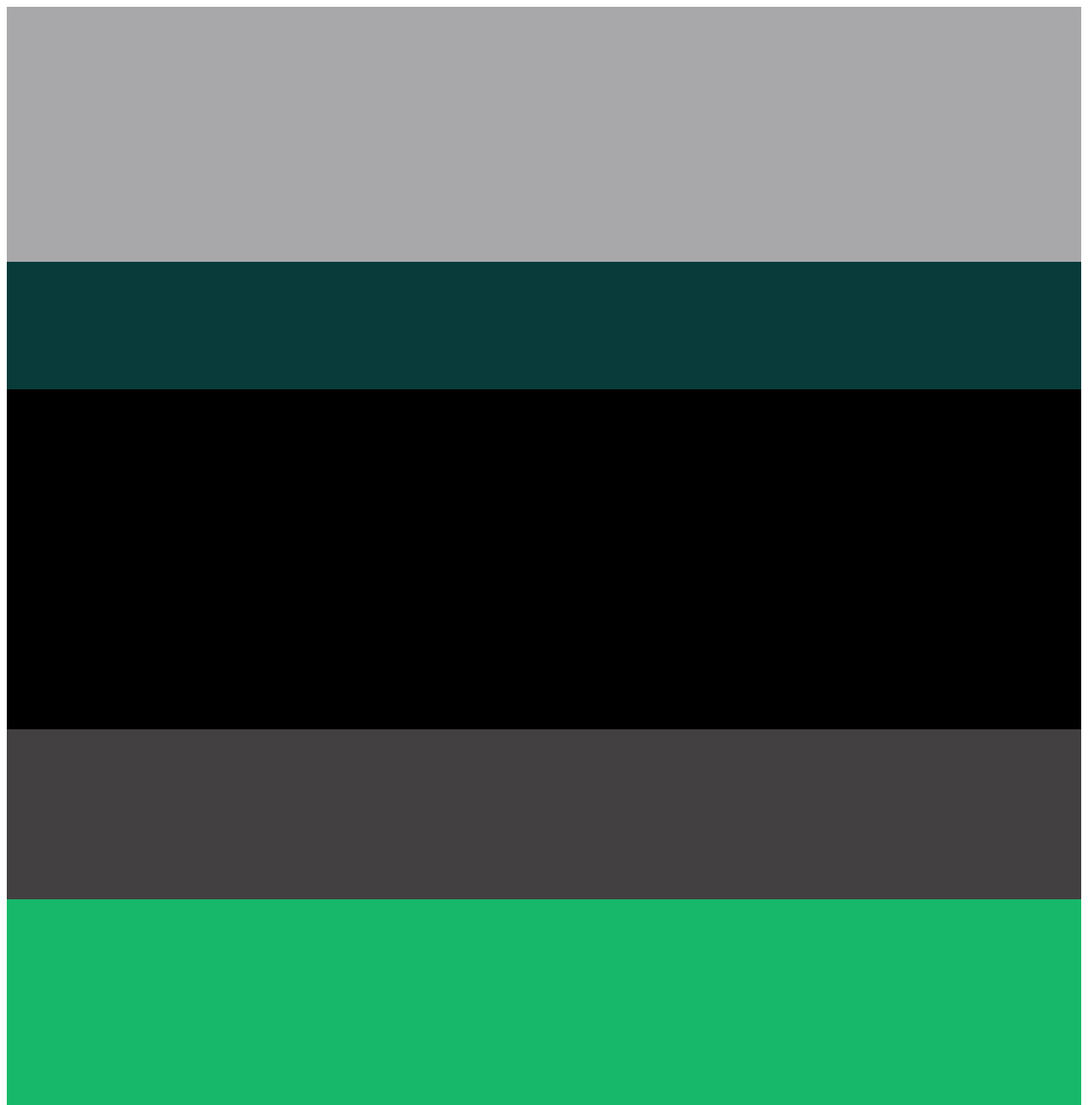
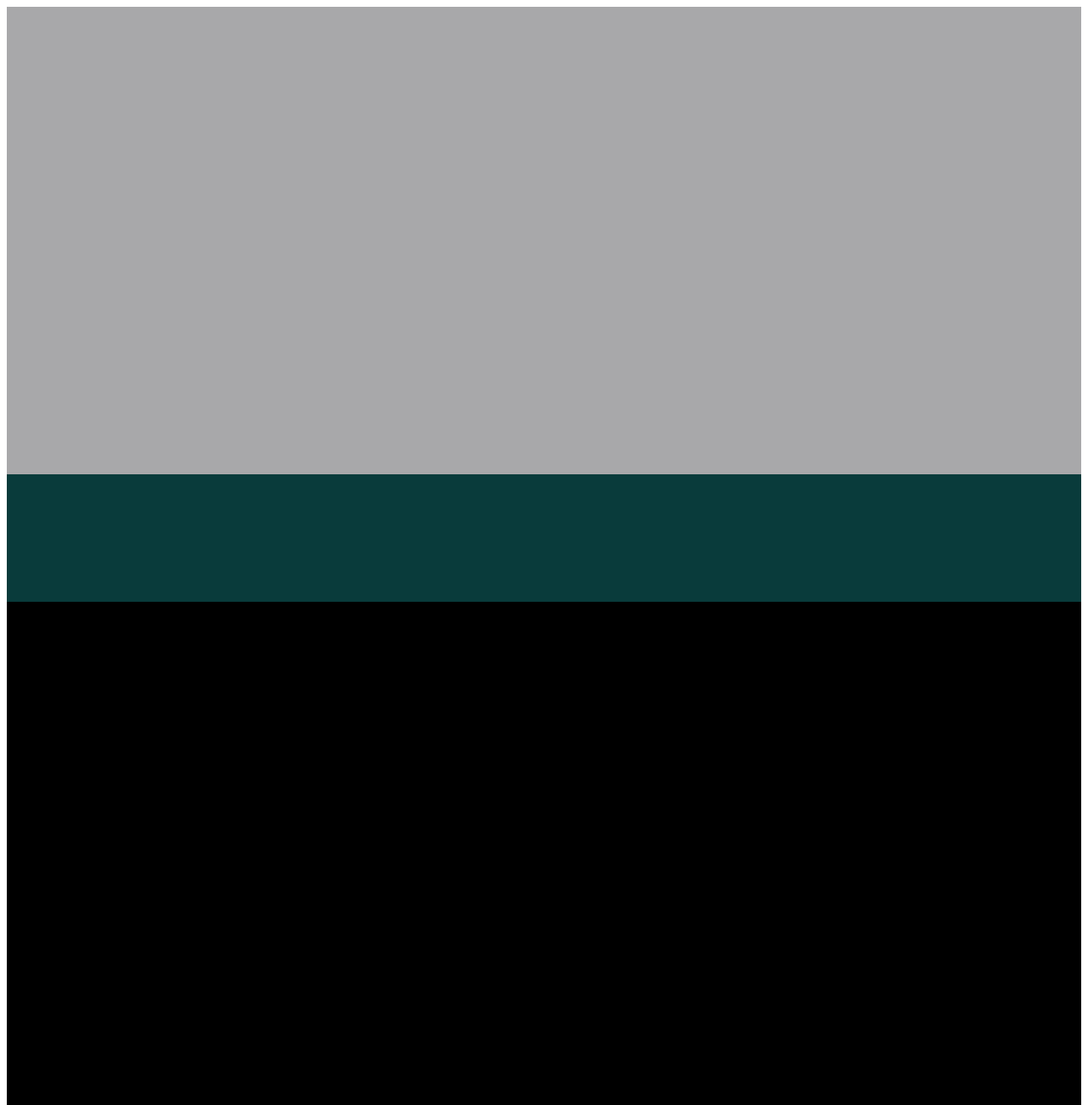
Before and after one commit to paulinemaster2505/hulu-project, a plain HTML site: page index.html in a window 1280 px wide. Shown: the top 1300 px of the page at 85% size. Drawn offline with Linux system fonts and the light colour scheme.

Commit message:
hulu project

```diff
--- a/style.css
+++ b/style.css
@@ -1,6 +1,6 @@
 .HeroSection {
     background-color: #A8A8AA;
-    height: 300px;
+    height: 550px;
     width: 100%;
 }
 .Section-One {
@@ -10,17 +10,17 @@
 }
 .Section-Two {
     background-color: #000000;
-    height: 400px;
+    height: 600px;
     width: 100%;
 }
 .Section-Three {
     background-color: #424040;
-    height: 200px;
+    height: 580px;
     width: 100%;
 }
 .Section-Four {
     background-color: #17B86A;
-    height: 300px;
+    height: 600px;
     width: 100%;
 }
 .Footer {
@@ -29,4 +29,5 @@
     width:100%;
 }
 
+
 }
```
